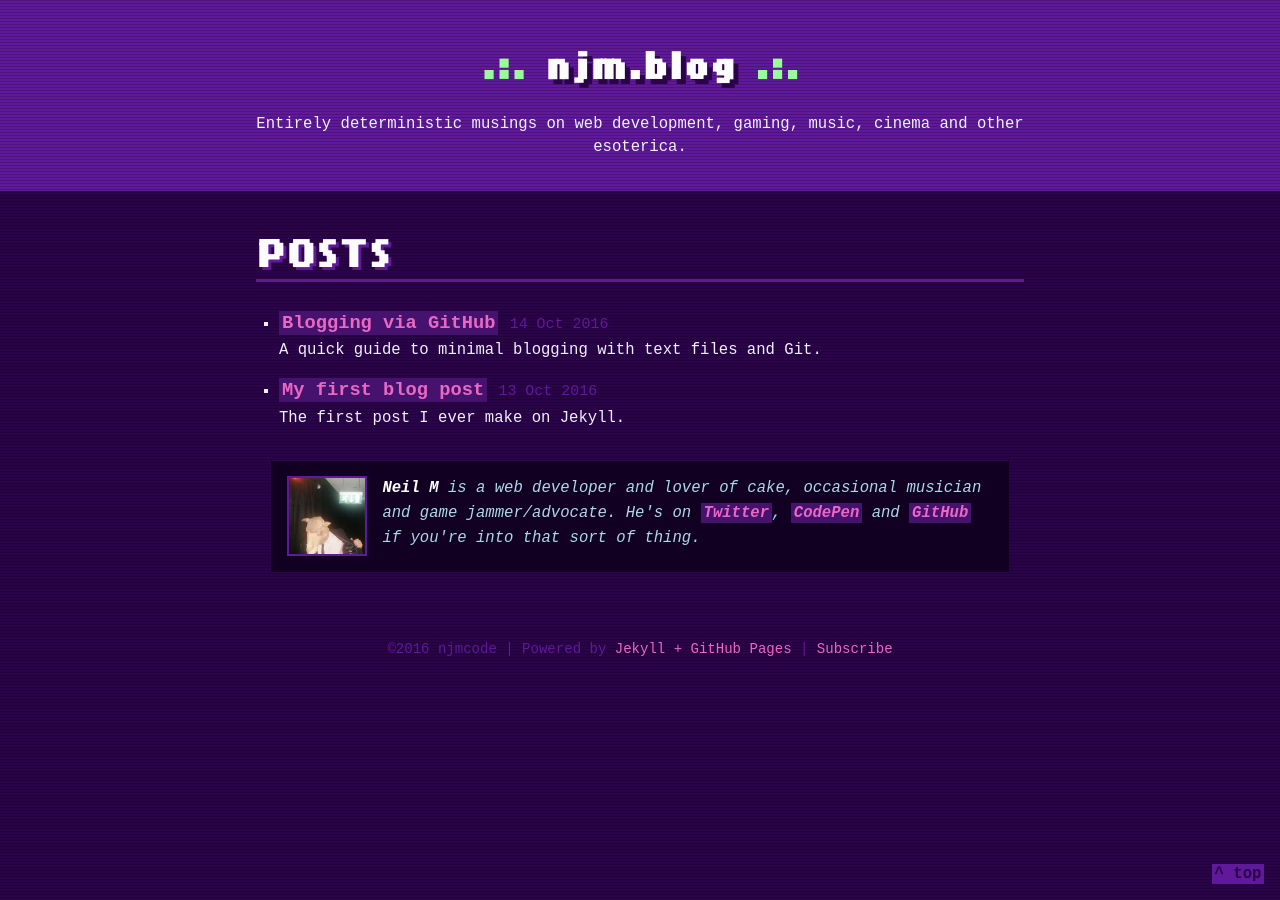
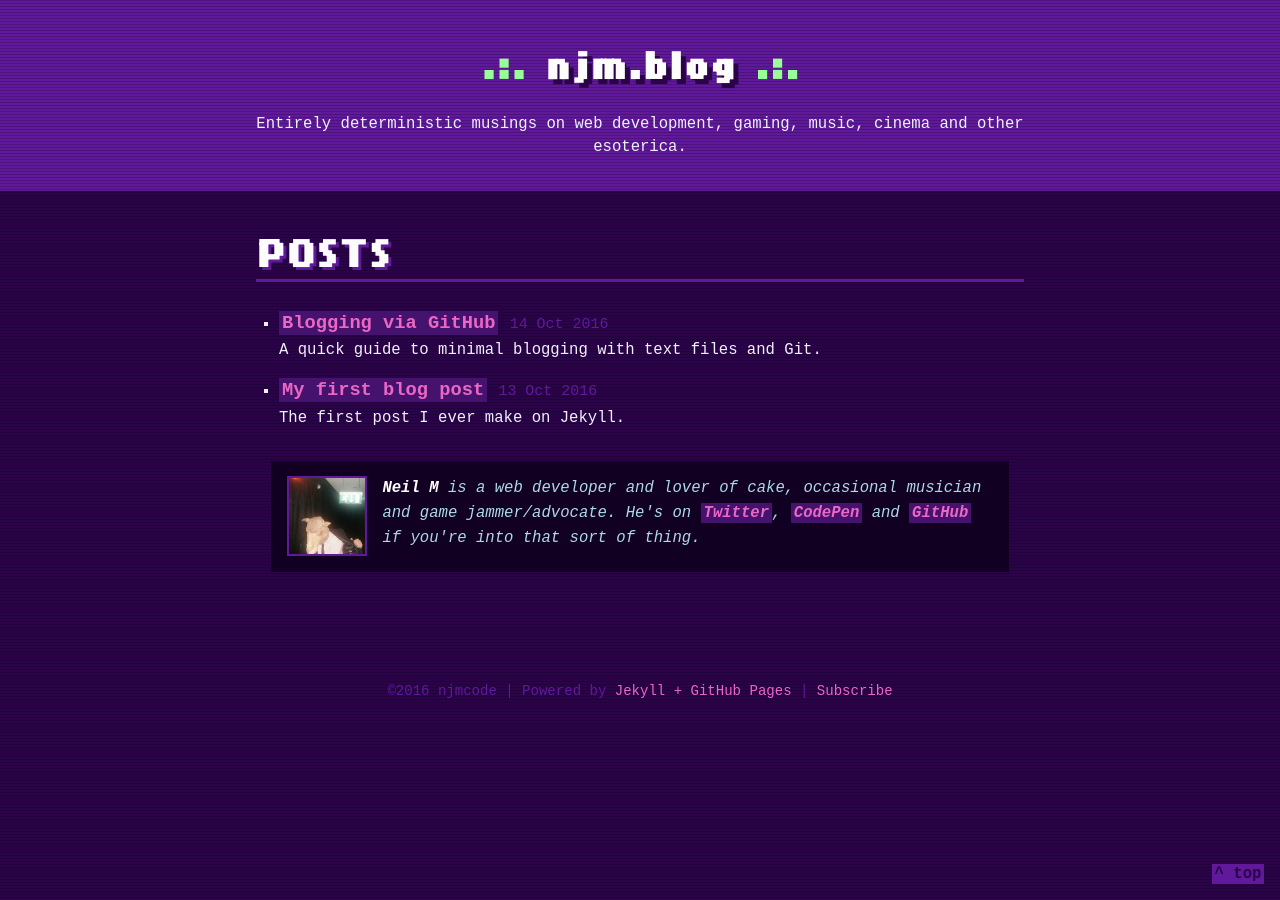
Before and after one commit to njmcode/blog, a Jekyll site: the page built from index.html, in a window 1280 px wide. Built offline with Jekyll 4.4.1, drawn with Linux system fonts in a browser that asks for light colours.

Commit message:
Footer padding tweak

```diff
--- a/css/main.css
+++ b/css/main.css
@@ -107,6 +107,7 @@ code {
 
 footer {
     font-size: 0.9em;
+    padding: 3em 1em;
 }
 
 footer a {
```
